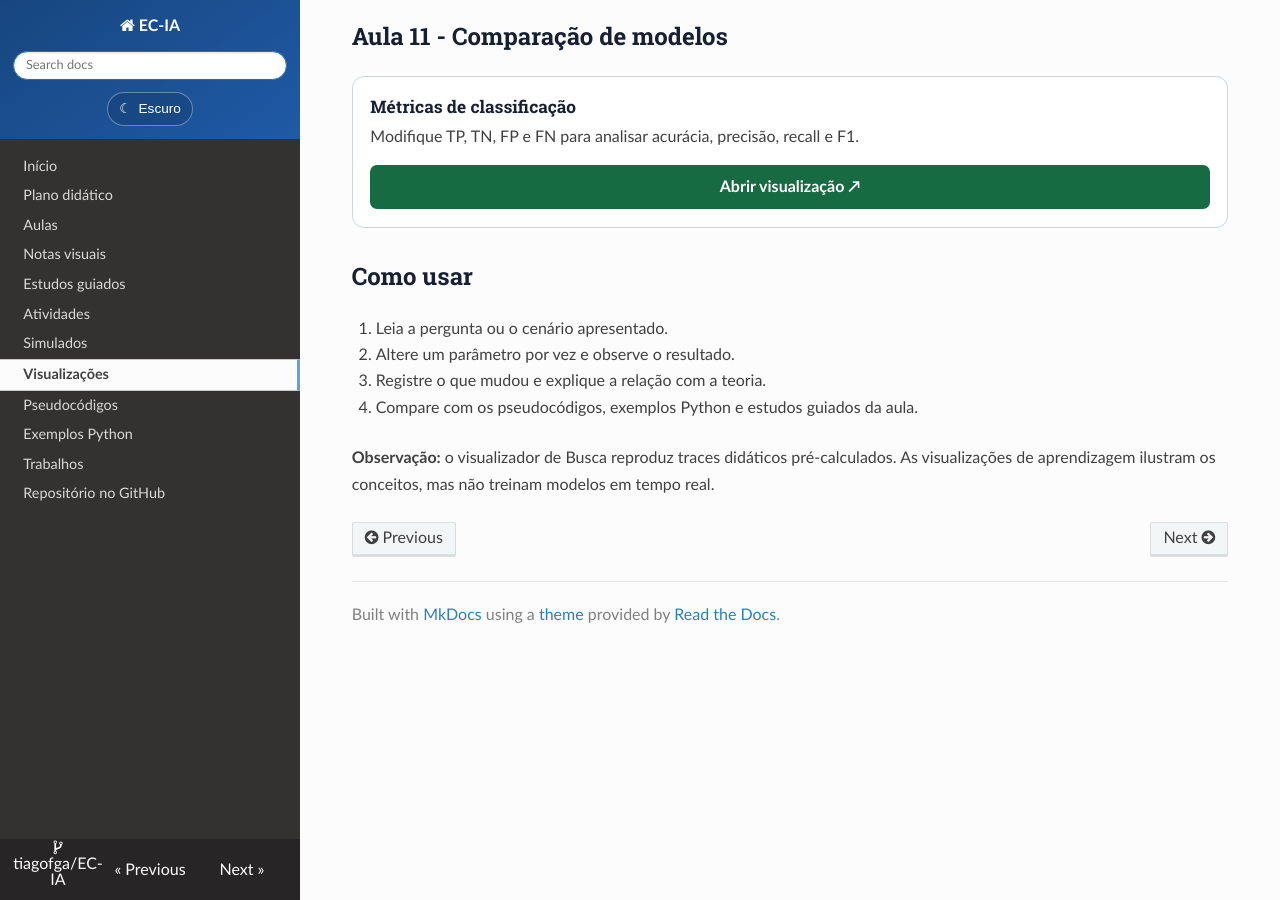
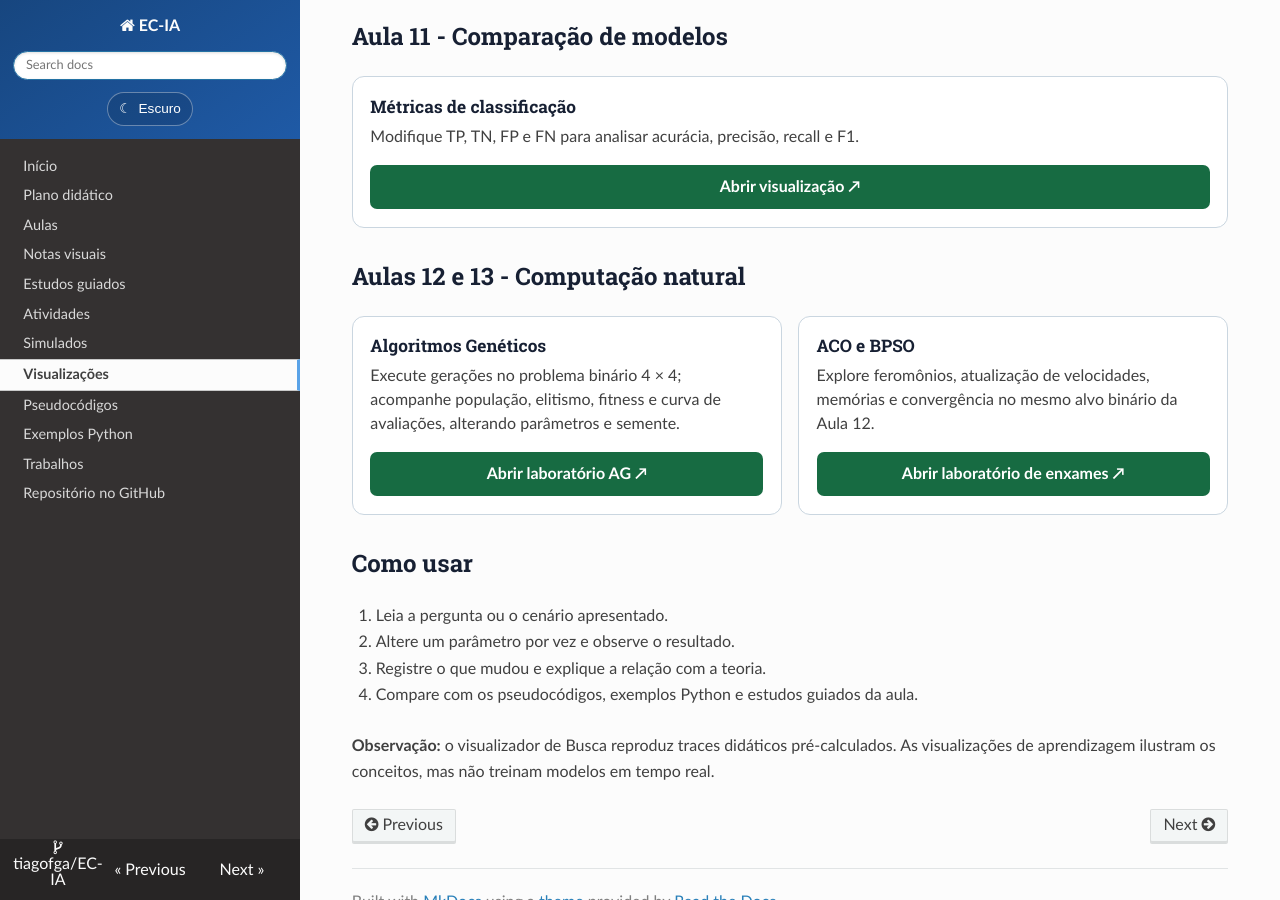
Before and after one commit to tiagofga/EC-IA, an MkDocs documentation site: the page built from docs/visualizacoes/index.md, in a window 1280 px wide and 900 px high, scrolled down 2072 px. Built offline with MkDocs 1.6.1, drawn with Linux system fonts in a browser that asks for light colours; nearby versions of some CDN libraries.

Commit message:
feat(visualizacoes): integra laboratorios AG ACO e BPSO ao site

```diff
--- a/docs/visualizacoes/index.md
+++ b/docs/visualizacoes/index.md
@@ -102,6 +102,22 @@ Os laboratórios permitem explorar conceitos por meio de controles e representa
 </article>
 </div>
 
+
+## Aulas 12 e 13 - Computação natural
+
+<div class="ecia-lab-grid">
+<article class="ecia-lab-card">
+<h3>Algoritmos Genéticos</h3>
+<p>Execute gerações no problema binário 4 × 4; acompanhe população, elitismo, fitness e curva de avaliações, alterando parâmetros e semente.</p>
+<a class="ecia-lab-link" href="12-algoritmos-geneticos/">Abrir laboratório AG ↗</a>
+</article>
+<article class="ecia-lab-card">
+<h3>ACO e BPSO</h3>
+<p>Explore feromônios, atualização de velocidades, memórias e convergência no mesmo alvo binário da Aula 12.</p>
+<a class="ecia-lab-link" href="13-inteligencia-enxames/">Abrir laboratório de enxames ↗</a>
+</article>
+</div>
+
 ## Como usar
 
 1. Leia a pergunta ou o cenário apresentado.
```
